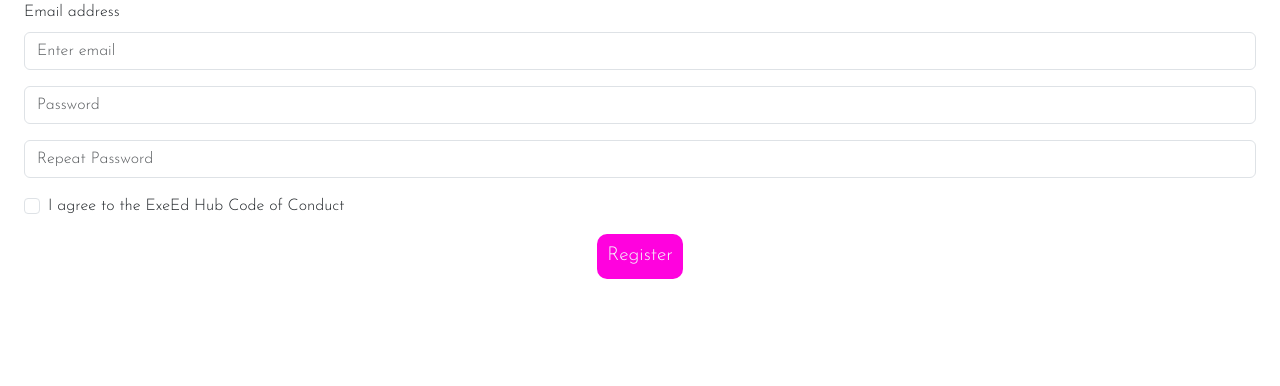
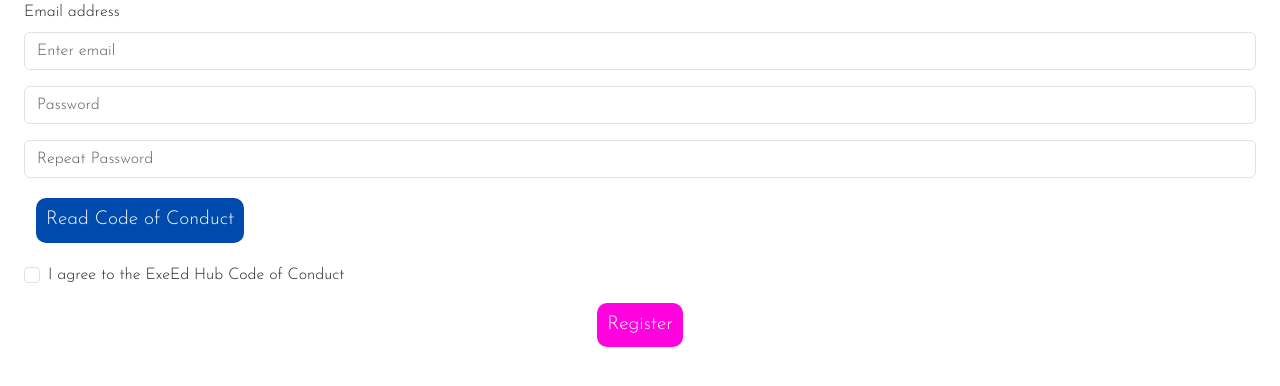
Before and after one commit to llewellynksj/exe-ed-hub, a React (Create React App) app: page /register in a window 1280 px wide. Shown: the top 386 px of the page. Built offline with nearby package versions, Linux system fonts and the light colour scheme.

Commit message:
Add code of conducy to register form

```diff
--- a/src/pages/Homepage.tsx
+++ b/src/pages/Homepage.tsx
@@ -8,10 +8,6 @@ import CodeOfConduct from "../components/CodeOfConduct";
 import { useState } from "react";
 
 function Homepage() {
-  const [openModal, setOpenModal] = useState(false);
-
-  const toggleModal = () => setOpenModal(!openModal);
-
   return (
     <>
       <NavBar />
@@ -28,14 +24,6 @@ function Homepage() {
 
       <Welcome />
 
-      <Button onClick={toggleModal} textColor="bg-font" bgColor="secondary-bg">
-        Open Modal
-      </Button>
-
-      <Modal isOpen={openModal} onClose={toggleModal}>
-        <CodeOfConduct />
-      </Modal>
-
       <Footer />
     </>
   );
--- a/src/pages/auth/RegisterForm.tsx
+++ b/src/pages/auth/RegisterForm.tsx
@@ -1,7 +1,14 @@
 import Button from "../../components/Button";
+import Modal from "../../components/Modal";
+import CodeOfConduct from "../../components/CodeOfConduct";
 import { Form } from "react-bootstrap";
+import { useState } from "react";
 
 const RegisterForm = () => {
+  const [openModal, setOpenModal] = useState(false);
+
+  const toggleModal = () => setOpenModal(!openModal);
+
   return (
     <Form className="overflow-hidden px-4">
       <Form.Group className="mb-3" controlId="formBasicEmail">
@@ -23,7 +30,16 @@ const RegisterForm = () => {
         />
       </Form.Group>
 
-      <Form.Group className="mb-3" controlId="formBasicCheckbox">
+      <div className="d-inline-flex justify-content-left my-1">
+        <Button onClick={toggleModal} textColor="bg-font" bgColor="primary-bg">
+          Read Code of Conduct
+        </Button>
+      </div>
+      <Modal isOpen={openModal} onClose={toggleModal}>
+        <CodeOfConduct />
+      </Modal>
+
+      <Form.Group className="my-3" controlId="formBasicCheckbox">
         <Form.Check
           type="checkbox"
           label="I agree to the ExeEd Hub Code of Conduct"
```
